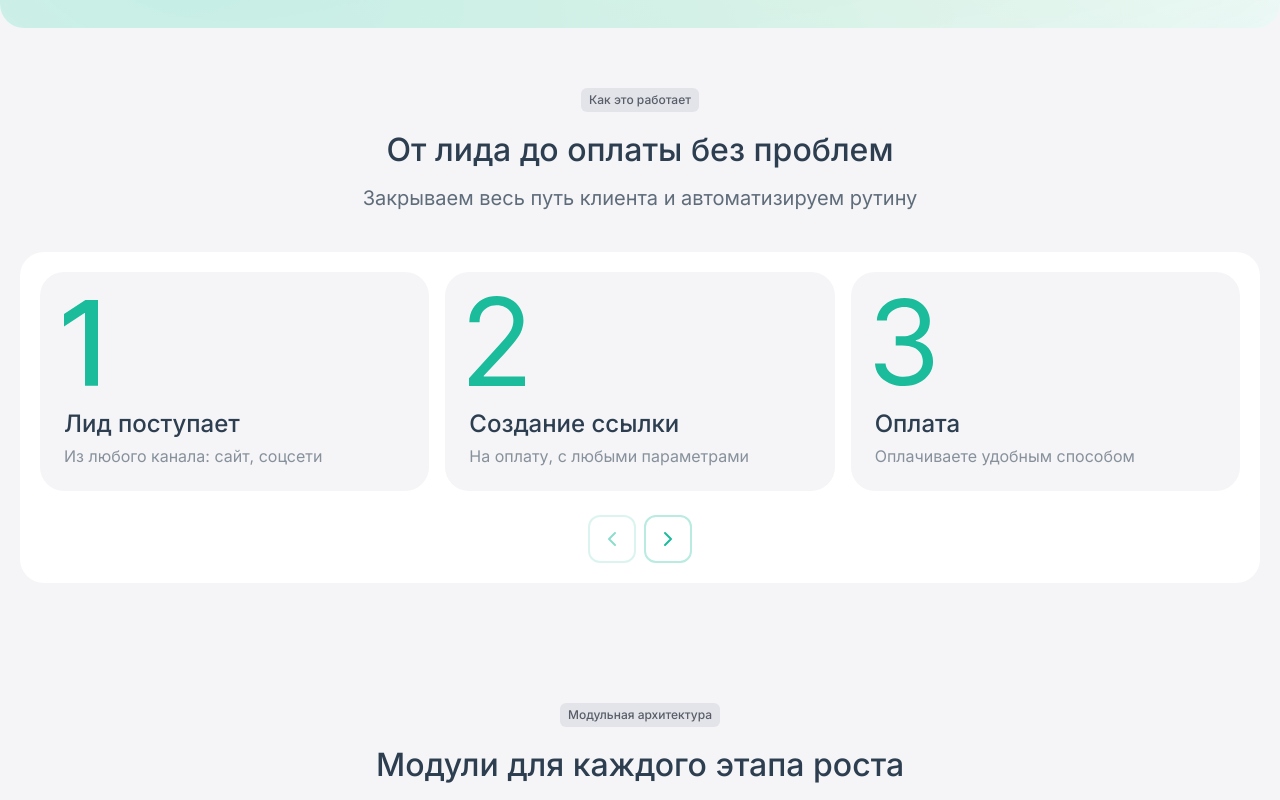
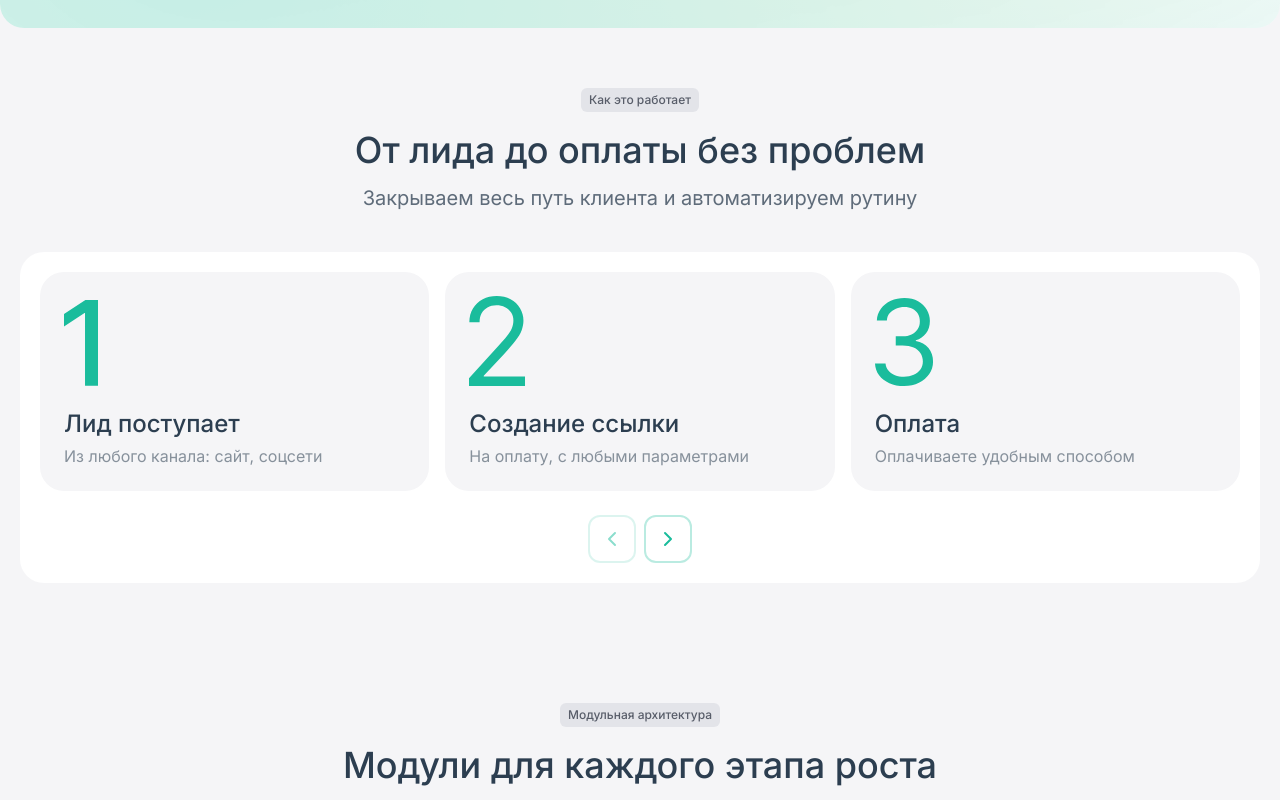
Before and after one commit to ignatovivin/vibesite, a React (Vite) app: page / in a window 1280 px wide. Shown: the part 860-1660 px from the top of the page. Built offline with nearby package versions, Linux system fonts and the light colour scheme.

Commit message:
Change display-s font-size from 32px to 36px for desktop only

```diff
--- a/src/index.css
+++ b/src/index.css
@@ -210,7 +210,7 @@ body {
 }
 
 .text-style-font-display-s {
-  font-size: 32px;
+  font-size: 36px;
   font-weight: 500;
   line-height: 44px;
 }
```
